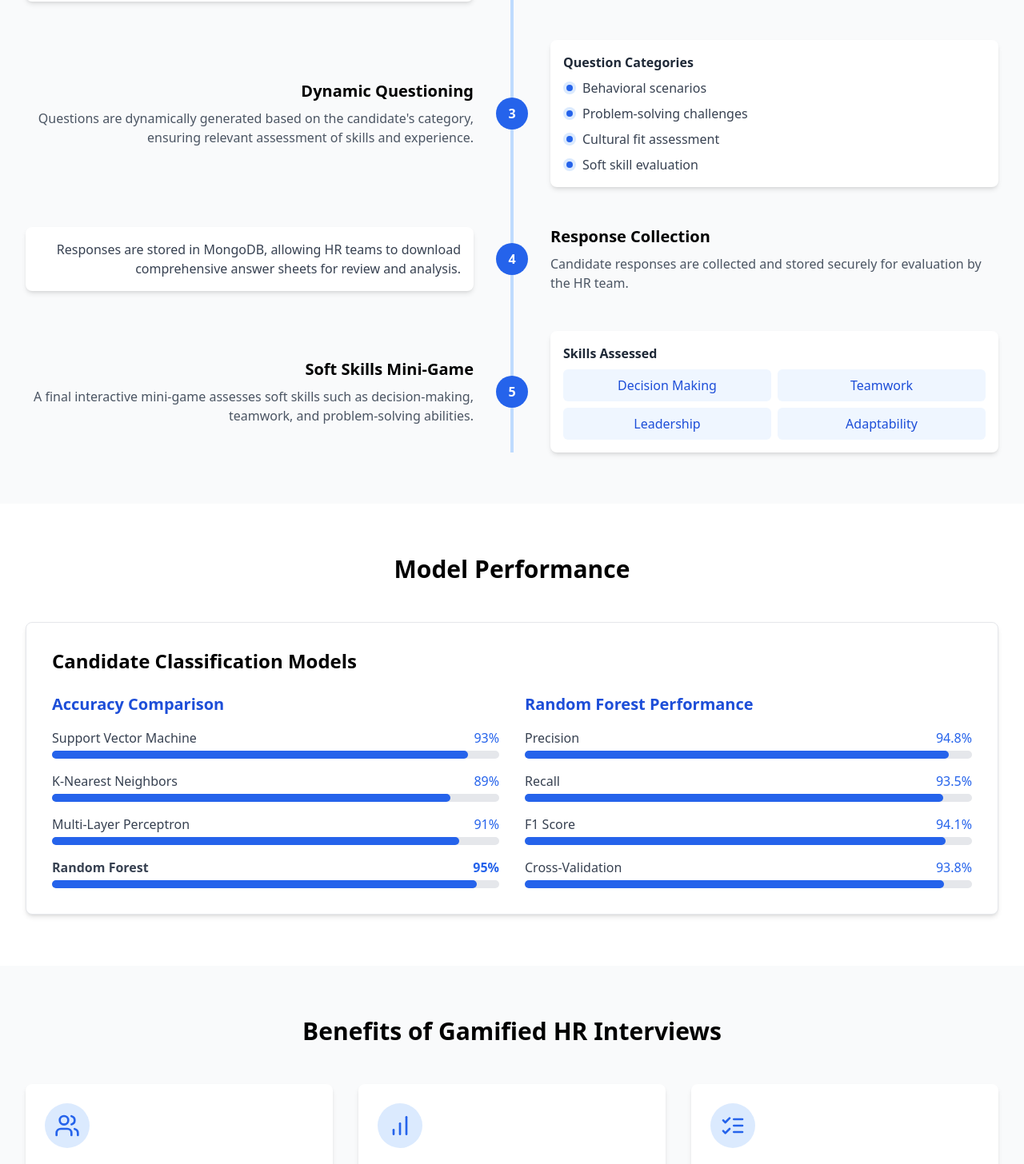
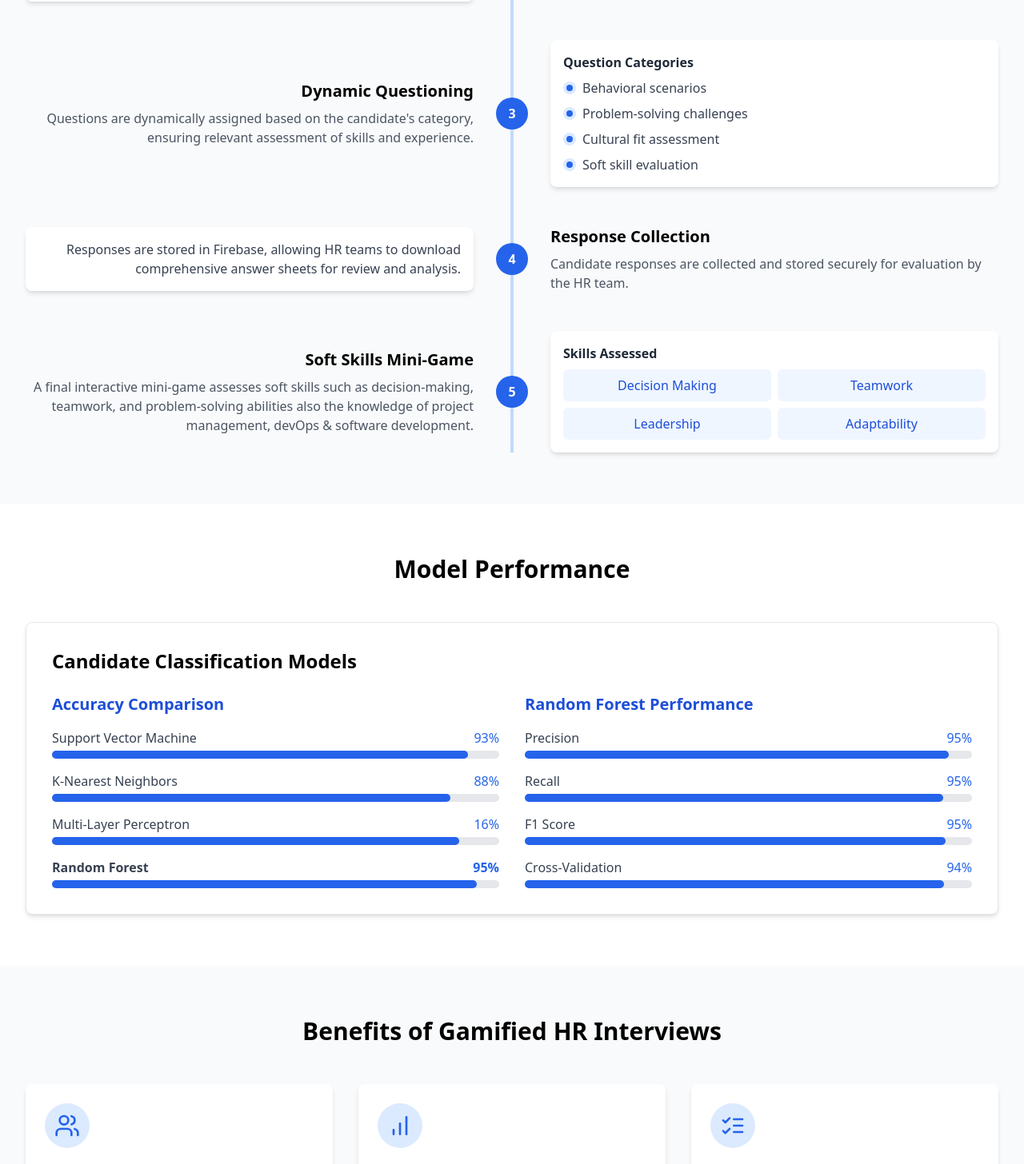
Before and after one commit to Rishen-Lithan/Hire-Genius-Static-Application, a React app: page /gamified-hr in a window 1280 px wide. Shown: the part 1502-2958 px from the top of the page at 80% size. Built offline with nearby package versions, Linux system fonts and the light colour scheme; the HTML template or start-up script is replaced by a standard one.

Commit message:
Completed Changes - Dev Rishen

```diff
--- a/src/pages/GamifiedHR.tsx
+++ b/src/pages/GamifiedHR.tsx
@@ -176,7 +176,7 @@ const GamifiedHR = () => {
                   Dynamic Questioning
                 </h3>
                 <p className="text-gray-600">
-                  Questions are dynamically generated based on the candidate's
+                  Questions are dynamically assigned based on the candidate's
                   category, ensuring relevant assessment of skills and
                   experience.
                 </p>
@@ -223,7 +223,7 @@ const GamifiedHR = () => {
               <div className="order-1 mb-6 md:w-1/2 md:pr-12 md:mb-0 md:text-right md:order-1">
                 <div className="p-4 bg-white rounded-lg shadow-md">
                   <p className="text-gray-700">
-                    Responses are stored in MongoDB, allowing HR teams to
+                    Responses are stored in Firebase, allowing HR teams to
                     download comprehensive answer sheets for review and
                     analysis.
                   </p>
@@ -250,7 +250,8 @@ const GamifiedHR = () => {
                 </h3>
                 <p className="text-gray-600">
                   A final interactive mini-game assesses soft skills such as
-                  decision-making, teamwork, and problem-solving abilities.
+                  decision-making, teamwork, and problem-solving abilities also the knowledge of
+                  project management, devOps & software development.
                 </p>
               </div>
               <div className="z-10 flex items-center justify-center w-10 h-10 font-bold text-white bg-blue-600 rounded-full md:absolute md:left-1/2 md:transform md:-translate-x-1/2">
@@ -313,7 +314,7 @@ const GamifiedHR = () => {
                   <div>
                     <div className="flex justify-between mb-1">
                       <span className="text-gray-700">K-Nearest Neighbors</span>
-                      <span className="font-medium text-blue-600">89%</span>
+                      <span className="font-medium text-blue-600">88%</span>
                     </div>
                     <div className="w-full bg-gray-200 rounded-full h-2.5">
                       <div className="bg-blue-600 h-2.5 rounded-full" style={{
@@ -326,7 +327,7 @@ const GamifiedHR = () => {
                       <span className="text-gray-700">
                         Multi-Layer Perceptron
                       </span>
-                      <span className="font-medium text-blue-600">91%</span>
+                      <span className="font-medium text-blue-600">16%</span>
                     </div>
                     <div className="w-full bg-gray-200 rounded-full h-2.5">
                       <div className="bg-blue-600 h-2.5 rounded-full" style={{
@@ -357,7 +358,7 @@ const GamifiedHR = () => {
                   <div>
                     <div className="flex justify-between mb-1">
                       <span className="text-gray-700">Precision</span>
-                      <span className="font-medium text-blue-600">94.8%</span>
+                      <span className="font-medium text-blue-600">95%</span>
                     </div>
                     <div className="w-full bg-gray-200 rounded-full h-2.5">
                       <div className="bg-blue-600 h-2.5 rounded-full" style={{
@@ -368,7 +369,7 @@ const GamifiedHR = () => {
                   <div>
                     <div className="flex justify-between mb-1">
                       <span className="text-gray-700">Recall</span>
-                      <span className="font-medium text-blue-600">93.5%</span>
+                      <span className="font-medium text-blue-600">95%</span>
                     </div>
                     <div className="w-full bg-gray-200 rounded-full h-2.5">
                       <div className="bg-blue-600 h-2.5 rounded-full" style={{
@@ -379,7 +380,7 @@ const GamifiedHR = () => {
                   <div>
                     <div className="flex justify-between mb-1">
                       <span className="text-gray-700">F1 Score</span>
-                      <span className="font-medium text-blue-600">94.1%</span>
+                      <span className="font-medium text-blue-600">95%</span>
                     </div>
                     <div className="w-full bg-gray-200 rounded-full h-2.5">
                       <div className="bg-blue-600 h-2.5 rounded-full" style={{
@@ -390,7 +391,7 @@ const GamifiedHR = () => {
                   <div>
                     <div className="flex justify-between mb-1">
                       <span className="text-gray-700">Cross-Validation</span>
-                      <span className="font-medium text-blue-600">93.8%</span>
+                      <span className="font-medium text-blue-600">94%</span>
                     </div>
                     <div className="w-full bg-gray-200 rounded-full h-2.5">
                       <div className="bg-blue-600 h-2.5 rounded-full" style={{
@@ -473,7 +474,7 @@ const GamifiedHR = () => {
                 Streamlined HR Process
               </h3>
               <p className="text-gray-600">
-                The automated system with MongoDB integration streamlines the HR
+                The automated system with Firebase integration streamlines the HR
                 evaluation process, making it more efficient and data-driven.
               </p>
               <ul className="mt-4 space-y-2 text-gray-700">
```
